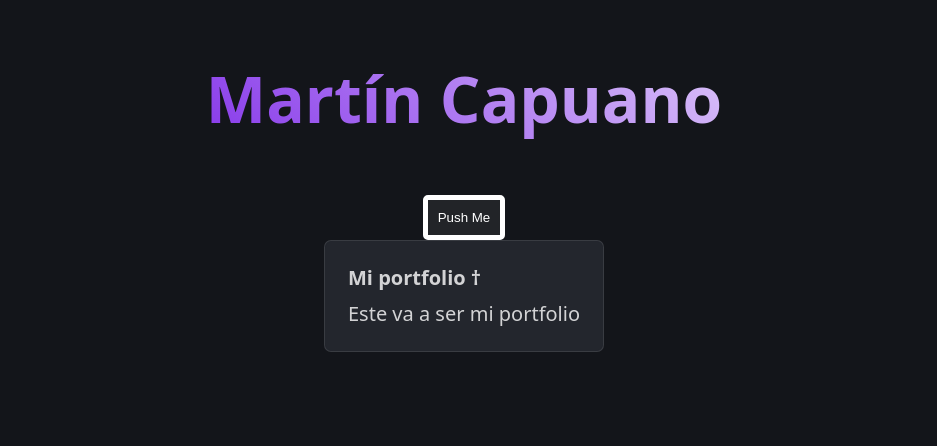
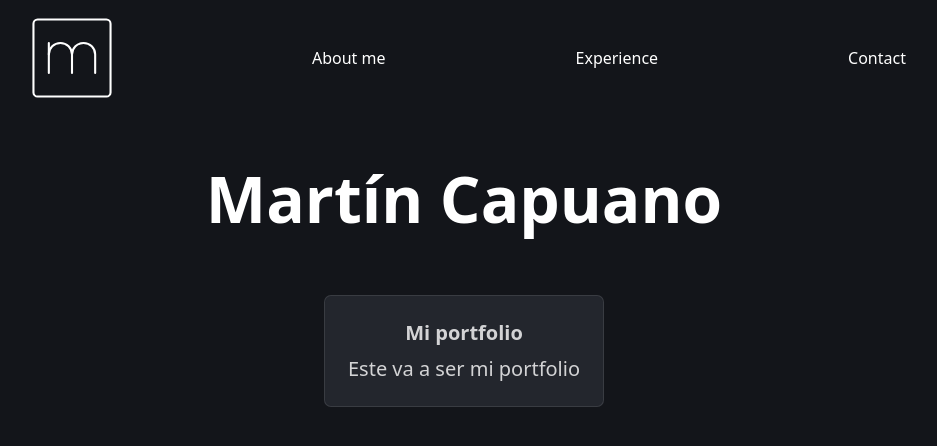
Before and after one commit to Capua25/Capua25.github.io, an Astro site in the folder Astro-V1/: page / in a window 1280 px wide. Shown: the whole page, without its empty margins (176-1113 px from the left). Built offline with nearby package versions, Linux system fonts and the light colour scheme; Astro itself is replaced by a stand-in of ours.

Commit message:
Actualizando

```diff
--- a/Astro-V1/src/components/Card.astro
+++ b/Astro-V1/src/components/Card.astro
@@ -12,7 +12,6 @@ const { href, title, body } = Astro.props;
 	<a href={href}>
 		<h2>
 			{title}
-			<span>&dagger;</span>
 		</h2>
 		<p>
 			{body}
@@ -26,11 +25,12 @@ const { href, title, body } = Astro.props;
 		padding: 1px;
 		background-color: #23262d;
 		background-image: none;
-		background-size: 400%;
 		border-radius: 7px;
-		background-position: 100%;
-		transition: background-position 0.6s cubic-bezier(0.22, 1, 0.36, 1);
 		box-shadow: inset 0 0 0 1px rgba(255, 255, 255, 0.1);
+	}
+	.link-card:hover{
+		transition: scale 0.3s ease-out;
+		transform: scale(1.1);
 	}
 	.link-card > a {
 		width: 100%;
@@ -46,16 +46,10 @@ const { href, title, body } = Astro.props;
 		margin: 0;
 		font-size: 1.25rem;
 		transition: color 0.6s cubic-bezier(0.22, 1, 0.36, 1);
+		text-align: center;
 	}
 	p {
 		margin-top: 0.5rem;
 		margin-bottom: 0;
 	}
-	.link-card:is(:hover, :focus-within) {
-		background-position: 0;
-		background-image: var(--accent-gradient);
-	}
-	.link-card:is(:hover, :focus-within) h2 {
-		color: rgb(var(--accent-light));
-	}
 </style>
--- /dev/null
+++ b/Astro-V1/src/components/Header.astro
@@ -0,0 +1,65 @@
+---
+interface Props {
+    label1: string;
+    label2: string;
+    label3: string;
+}
+
+const { label1, label2, label3 } = Astro.props;
+---
+
+<div id="main">
+        <svg
+            viewBox="0 0 48 48"
+            xmlns="http://www.w3.org/2000/svg"
+            fill="#ffffff"
+            stroke="#ffffff"
+            ><g id="SVGRepo_bgCarrier" stroke-width="0"></g><g
+                id="SVGRepo_tracerCarrier"
+                stroke-linecap="round"
+                stroke-linejoin="round"></g><g id="SVGRepo_iconCarrier"
+                ><defs
+                    ><style>
+                        .a {
+                            fill: none;
+                            stroke: #ffffff;
+                            stroke-linecap: round;
+                            stroke-linejoin: round;
+                        }
+                    </style></defs
+                ><path
+                    class="a"
+                    d="M40.5,5.5H7.5a2,2,0,0,0-2,2v33a2,2,0,0,0,2,2h33a2,2,0,0,0,2-2V7.5A2,2,0,0,0,40.5,5.5Z"
+                ></path><path
+                    class="a"
+                    d="M12.8789,22.3318A5.5606,5.5606,0,0,1,18.44,16.7713h0A5.56,5.56,0,0,1,24,22.3318v8.8969"
+                ></path><line
+                    class="a"
+                    x1="12.8789"
+                    y1="16.7713"
+                    x2="12.8789"
+                    y2="31.2287"></line><path
+                    class="a"
+                    d="M24,22.3318a5.56,5.56,0,0,1,5.5605-5.5605h0a5.5606,5.5606,0,0,1,5.5606,5.5605v8.8969">
+            </path></g>
+        </svg>
+    <a href="#">{label1}</a>
+    <a href="#">{label2}</a>
+    <a href="#">{label3}</a>
+</div>
+<style>
+    #main {
+        color: white;
+        display: flex;
+        flex-direction: row;
+        align-items: center;
+        justify-content: space-evenly;
+    }
+    a {
+        all: unset;
+        cursor: pointer;
+    }
+    svg {
+        height: 100px;
+    }
+</style>
--- a/Astro-V1/src/pages/index.astro
+++ b/Astro-V1/src/pages/index.astro
@@ -1,13 +1,14 @@
 ---
 import Layout from '../layouts/Layout.astro';
 import Card from '../components/Card.astro';
-import Boton from '../components/Boton.astro'
+import Boton from '../components/Boton.astro';
+import Header from '../components/Header.astro';
 ---
 
 <Layout title="Martín Capuano">
+	<Header label1='About me' label2='Experience' label3='Contact'></Header>
 	<main>
-		<h1><span class="text-gradient">Martín Capuano</span></h1>
-		<Boton text="Push Me"></Boton>
+		<h1><span class="">Martín Capuano</span></h1>
 		<Card title='Mi portfolio' body='Este va a ser mi portfolio' href='#'></Card>
 	</main>
 </Layout>
@@ -32,11 +33,4 @@ import Boton from '../components/Boton.astro'
 		text-align: center;
 		margin-bottom: 1em;
 	}
-	.text-gradient {
-		background-image: var(--accent-gradient);
-		-webkit-background-clip: text;
-		-webkit-text-fill-color: transparent;
-		background-size: 400%;
-		background-position: 0%;
-	}
 </style>
```
